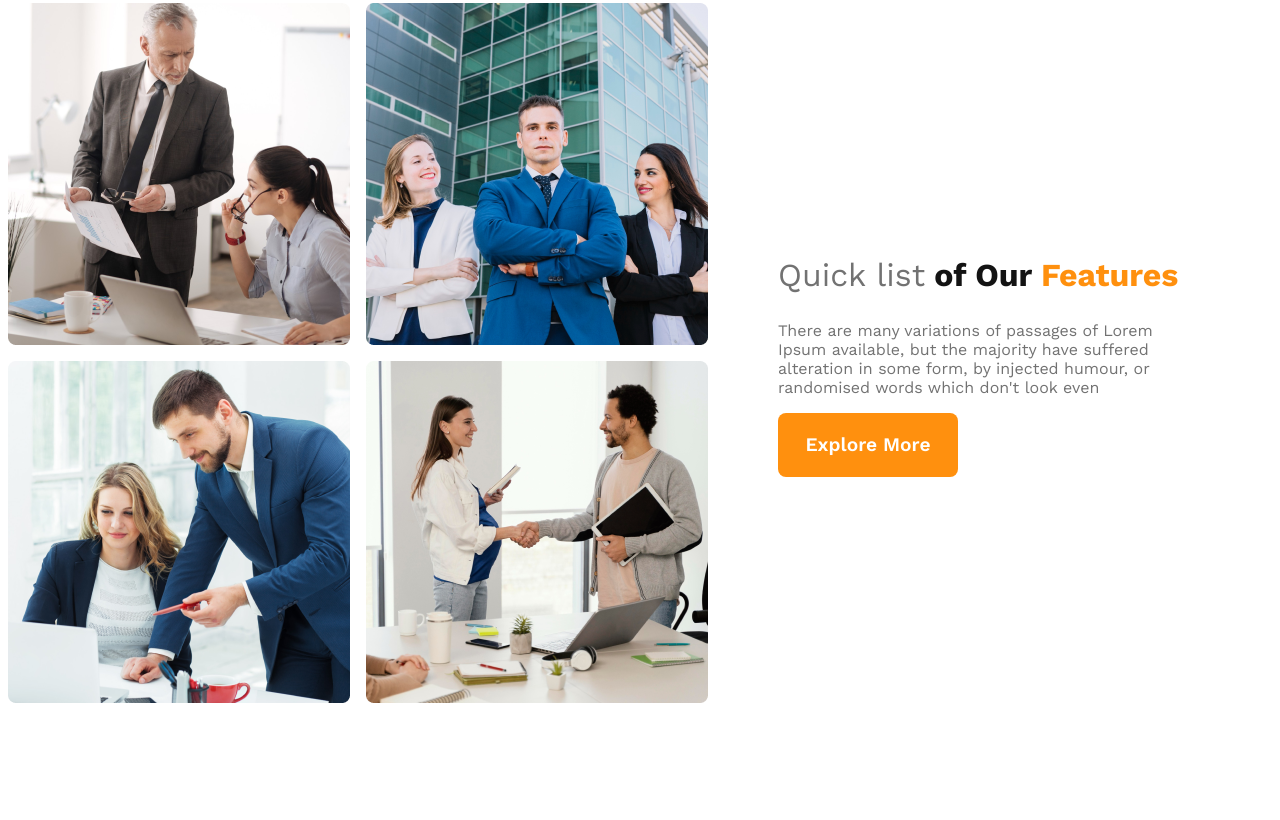
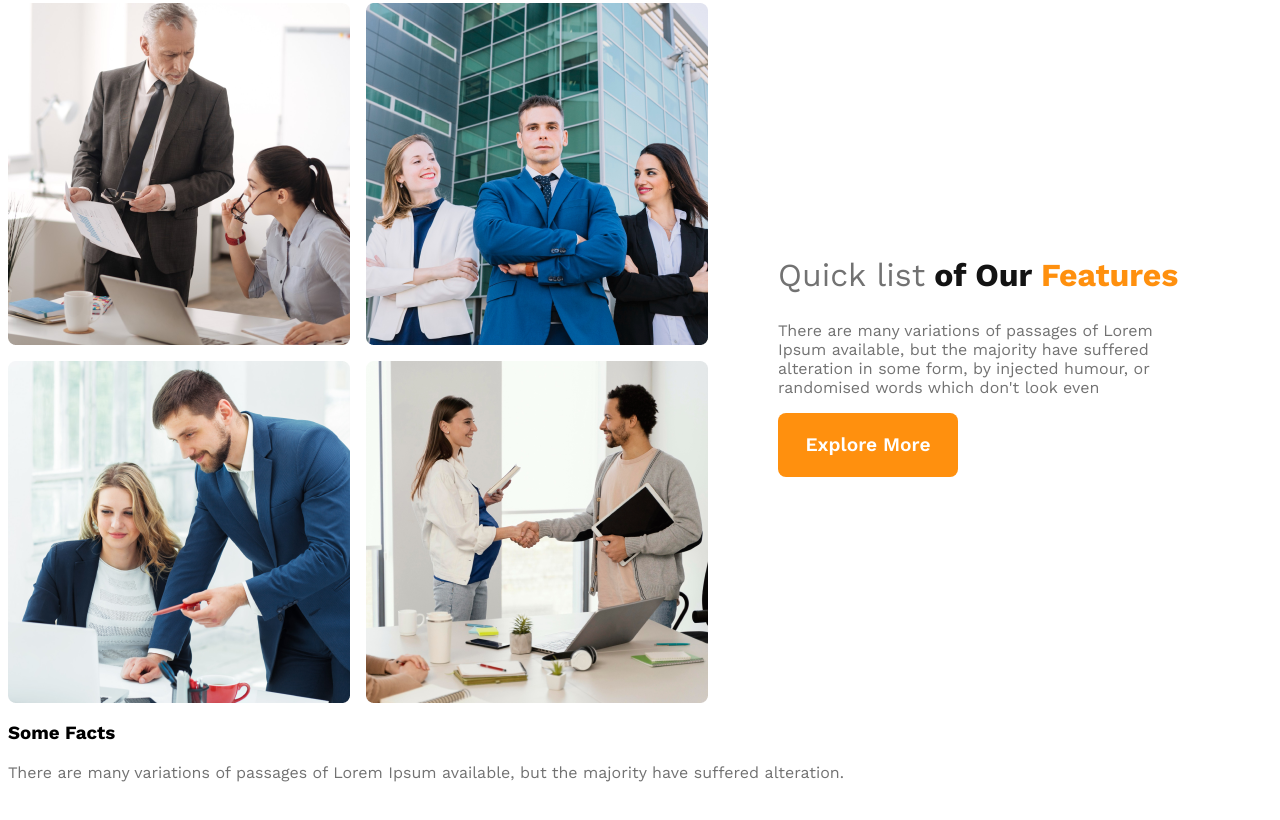
Before and after one commit to Jawoadsjn/architects-website2, a plain HTML site: page index.html in a window 1280 px wide. Shown: the part 1021-1841 px from the top of the page. Before the commit the page ends 1794 px from the top, so only its background shows below. Drawn offline with nearby package versions, Linux system fonts and the light colour scheme.

Commit message:
fect section

```diff
--- a/Styles/style.css
+++ b/Styles/style.css
@@ -113,6 +113,11 @@ main{
     color: #727272;
 }
 
+/* fact CSS */
+.fact-disc{
+    color: #727272;
+}
+
 
 
 /* Responsive Style */
--- a/index.html
+++ b/index.html
@@ -47,6 +47,15 @@
 
             </div>
         </section>
+        <!-- Features section -->
+        <Section class="features">
+
+        </Section>
+        <!-- Fact section -->
+        <section class="fact">
+            <h3>Some Facts</h3>
+            <p class="fact-disc">There are many variations of passages of Lorem Ipsum available, but the majority have suffered alteration.</p>
+        </section>
     </main>
     <footer>
 
```
